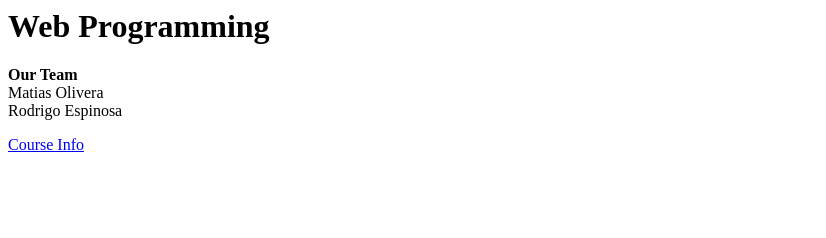
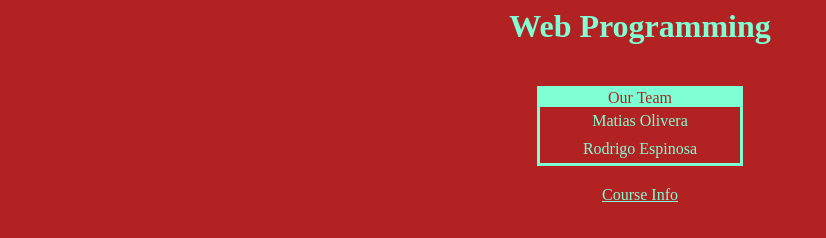
Before and after one commit to KarenStole/web-programming-boilerplate, a website: page firstHTML/index.html in a window 1280 px wide. Shown: the whole page, without its empty margins (0-826 px from the left). Drawn offline with Linux system fonts and the light colour scheme.

Commit message:
Manejamos padding, margen y algo mas.

```diff
--- a/firstHTML/index.html
+++ b/firstHTML/index.html
@@ -3,11 +3,21 @@
 <head>
     <meta charset="utf-8" />
     <meta http-equiv="X-UA-Compatible" content="IE=edge">
+    <link rel="stylesheet" href="style.css"/>
     <title>Web Programming</title>
+
 </head>
 <body>
     <h1>Web Programming</h1>
-    <p><strong>Our Team</strong> <br /> Matias Olivera <br /> Rodrigo Espinosa </p>
+    <p>
+        <span class="cabezal">Our Team</span>
+        <span>
+            Matias Olivera
+        </span>
+        <span>
+            Rodrigo Espinosa
+        </span>
+     </p>
     <a href="https://github.com/ucudal-wp/web-programming"> Course Info</a>
     <!--p>Matias Olivera , Rodrigo Espinosa</p-->
 </body>
--- /dev/null
+++ b/firstHTML/style.css
@@ -0,0 +1,29 @@
+body{
+    background-color: firebrick;
+    color: aquamarine;
+    text-align: center
+}
+
+p{
+    border: 3px solid aquamarine;
+    display: inline-block;
+    margin: 20px 0;
+    width: 200px;
+
+}
+
+span.cabezal {
+    background-color: aquamarine;
+    color: firebrick;
+    width: 100%;
+    padding: 0;
+}
+span {
+    padding: 5px;
+    display: block;
+}
+
+a{
+    display: block;
+    color: aquamarine;
+}
```
